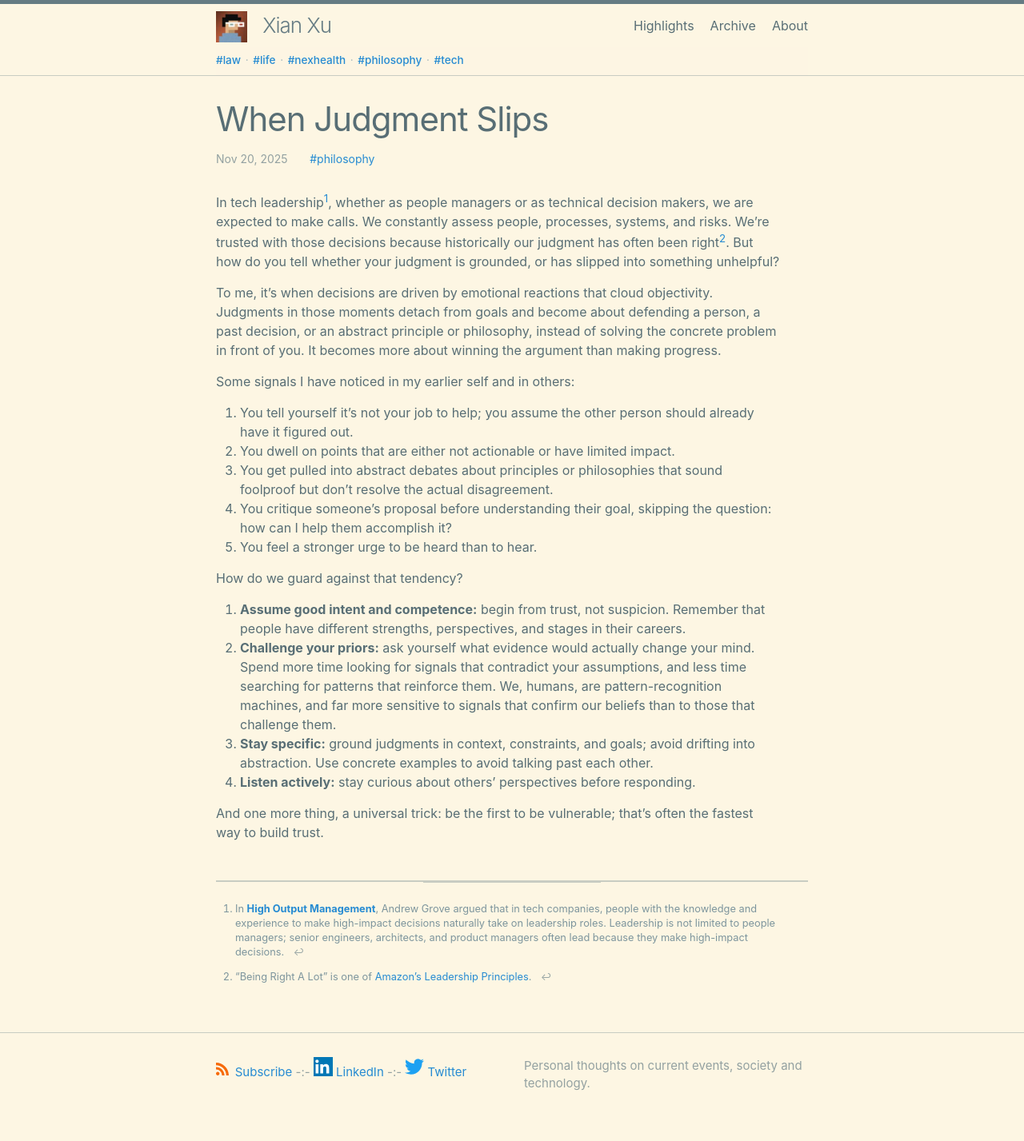
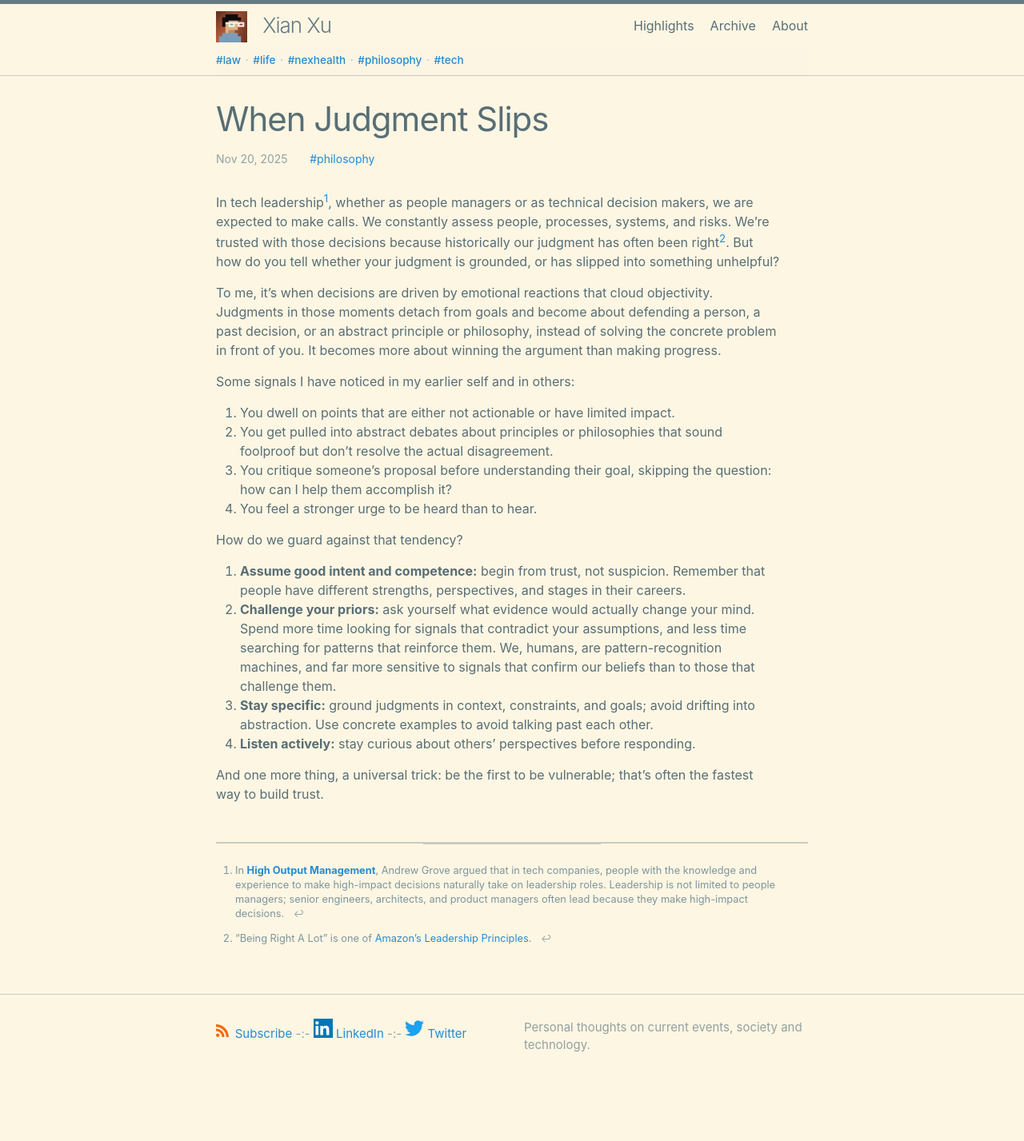
Before and after one commit to xianxu/xianxu.github.io, a Jekyll site: the page built from _posts/2025-10-13-when-judgement-slips.markdown, in a window 1280 px wide. Shown: the whole page at 80% size. Built offline with Jekyll 4.4.1, drawn with Linux system fonts in a browser that asks for light colours; comment, search, counter and statistics services are not loaded; after the commit the page ends 1379 px from its top, so only the background shows below that.

Commit message:
Sync latest _posts from remote land

```diff
--- a/_posts/2025-10-13-when-judgement-slips.markdown
+++ b/_posts/2025-10-13-when-judgement-slips.markdown
@@ -12,11 +12,10 @@
 
 Some signals I have noticed in my earlier self and in others:
 
-1. You tell yourself it’s not your job to help; you assume the other person should already have it figured out.
-2. You dwell on points that are either not actionable or have limited impact.
-3. You get pulled into abstract debates about principles or philosophies that sound foolproof but don’t resolve the actual disagreement.
-4. You critique someone’s proposal before understanding their goal, skipping the question: how can I help them accomplish it?
-5. You feel a stronger urge to be heard than to hear.
+1. You dwell on points that are either not actionable or have limited impact.
+2. You get pulled into abstract debates about principles or philosophies that sound foolproof but don’t resolve the actual disagreement.
+3. You critique someone’s proposal before understanding their goal, skipping the question: how can I help them accomplish it?
+4. You feel a stronger urge to be heard than to hear.
 
 How do we guard against that tendency?
 
```
